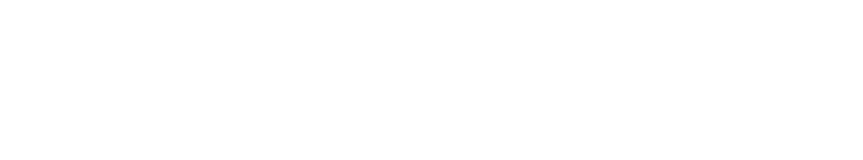
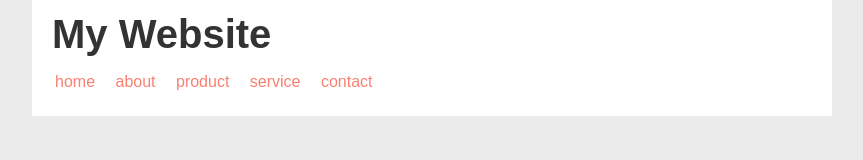
Before and after one commit to ardi1304/belajar_git-github, a plain HTML site: page index.html in a window 1280 px wide. Shown: the whole page, without its empty margins (208-1071 px from the left). Drawn offline with Linux system fonts and the light colour scheme.

Commit message:
membuat header tampilan

```diff
--- a/index.html
+++ b/index.html
@@ -7,6 +7,17 @@
     <title>Belajar Git dan GitHub</title>
 </head>
 <body>
-
+    <div class="container">
+        <div class="header">
+            <h1 class="judul">My Website</h1>
+            <ul>
+                <li><a href="#">home</a></li>
+                <li><a href="#">about</a></li>
+                <li><a href="#">product</a></li>
+                <li><a href="#">service</a></li>
+                <li><a href="#">contact</a></li>
+            </ul>
+        </div>
+    </div>
 </body>
 </html>
--- a/style.css
+++ b/style.css
@@ -1,3 +1,4 @@
+/* Css Reset */
 html, body, div, span, applet, object, iframe,
 h1, h2, h3, h4, h5, h6, p, blockquote, pre,
 a, abbr, acronym, address, big, cite, code,
@@ -41,3 +42,41 @@ table {
 	border-collapse: collapse;
 	border-spacing: 0;
 }
+
+/* My Css */
+body {
+    font: 16px/28px arial, sans-serif;
+    background-color: #eaeaea;
+    color: #333;
+}
+
+.container {
+    width: 800px;
+    margin: auto;
+    background-color: #fff;
+}
+
+.header {
+    padding: 20px;
+}
+
+.header .judul {
+    font-size: 40px;
+    font-weight: bold;
+}
+
+.header ul li {
+    display: inline-block;
+    margin-top: 20px;
+    margin-right: 10px;
+}
+
+.header a {
+    text-decoration: none;
+    color: salmon;
+    padding: 3px;
+}
+.header a:hover {
+    background-color: lightskyblue;
+    color: #fff;
+}
```
